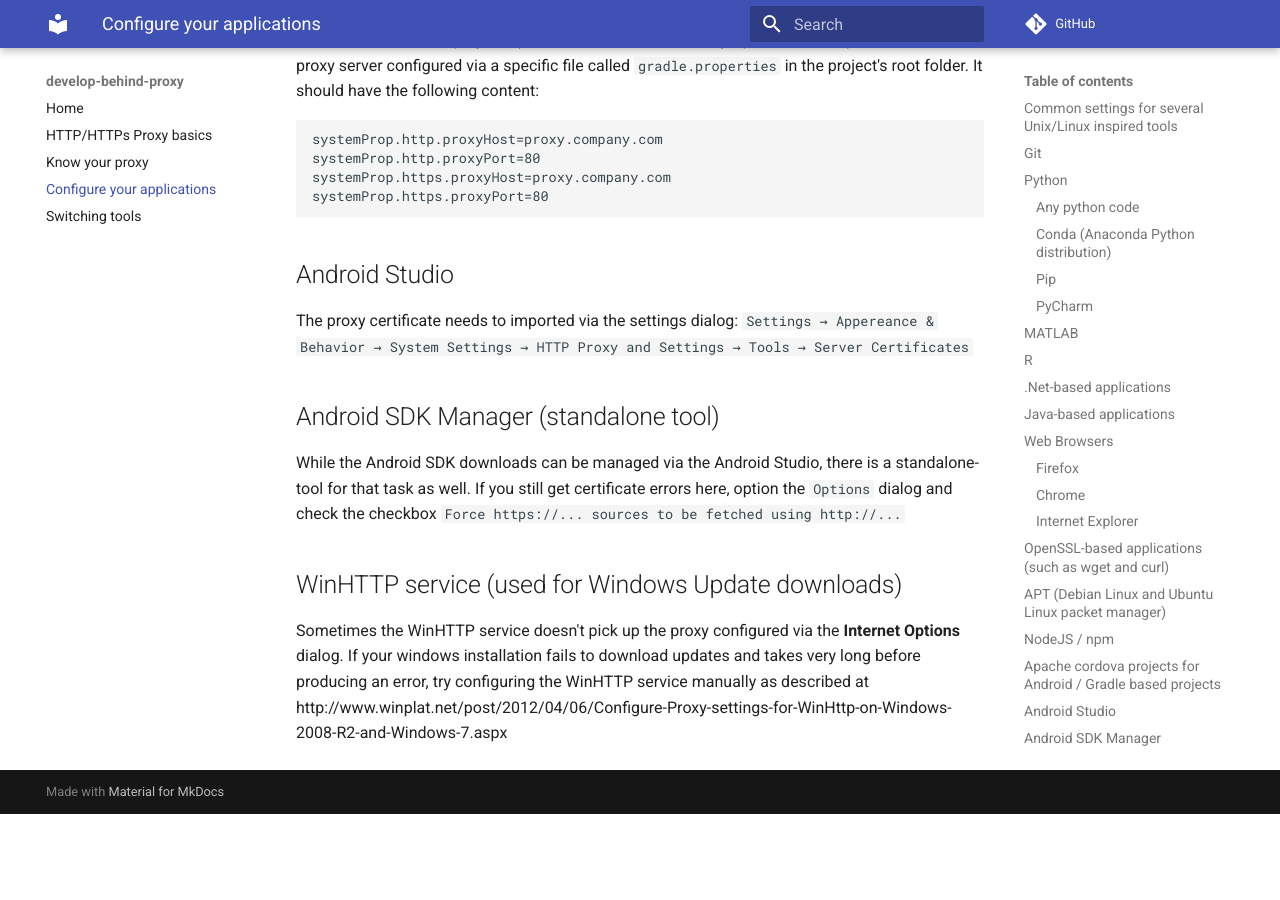
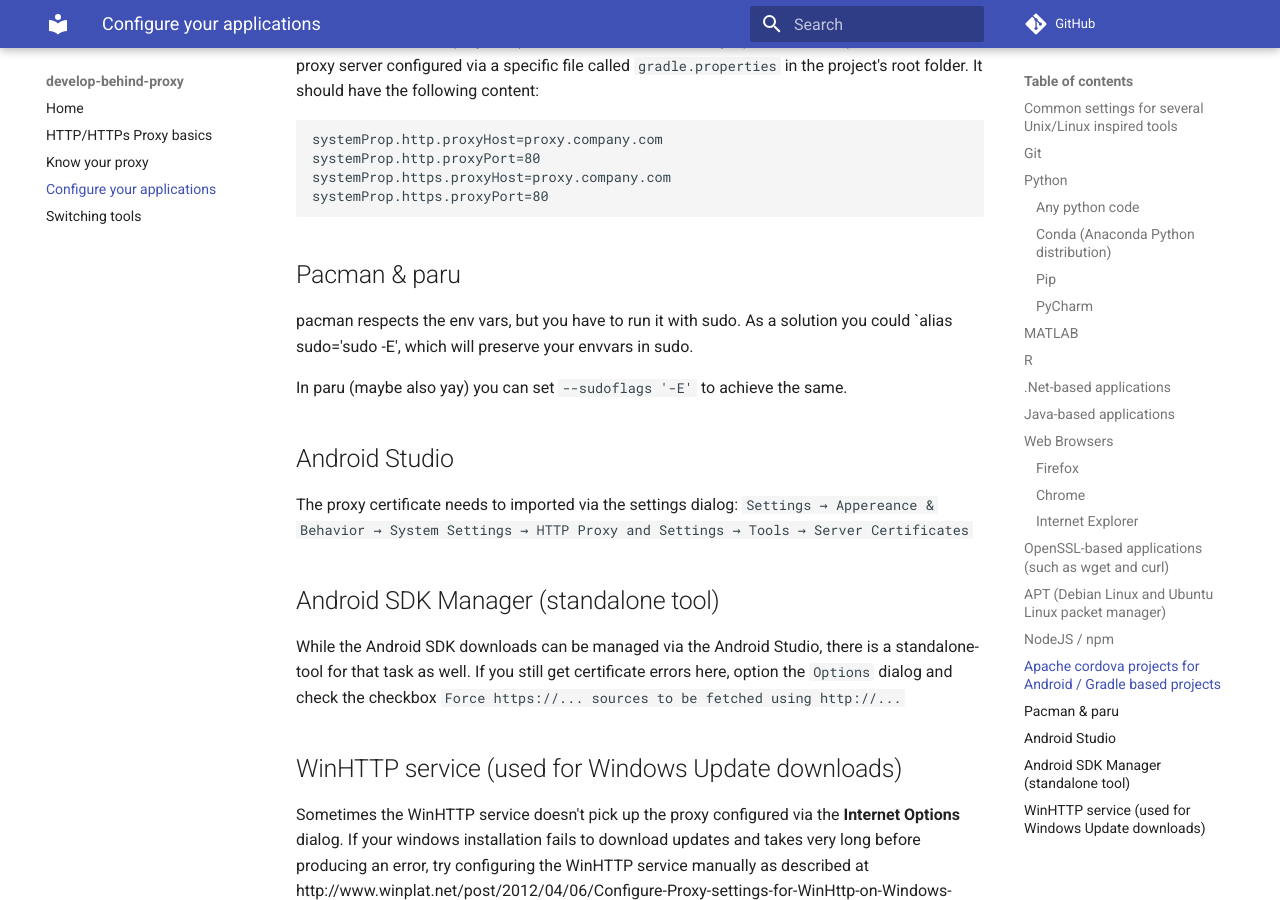
Before and after one commit to smarie/develop-behind-proxy, an MkDocs documentation site: the page built from docs/configure_apps.md, in a window 1280 px wide and 900 px high, scrolled down 6201 px. Built offline with MkDocs 1.6.1 and Material for MkDocs 9.7.7, drawn with Linux system fonts in a browser that asks for light colours; comment, search, counter and statistics services are not loaded; old or Windows-style settings are respelled for this version of MkDocs; before the commit the page ends 7015 px from its top, so only the background shows below that.

Commit message:
feat(app): pacman, paru, yay

````diff
--- a/docs/configure_apps.md
+++ b/docs/configure_apps.md
@@ -205,6 +205,13 @@
 systemProp.https.proxyPort=80
 ```
 
+## Pacman & paru
+
+pacman respects the env vars, but you have to run it with sudo.
+As a solution you could `alias sudo='sudo -E', which will preserve your envvars in sudo.
+
+In paru (maybe also yay) you can set `--sudoflags '-E'` to achieve the same.
+
 ## Android Studio
 
 The proxy certificate needs to imported via the settings dialog: `Settings → Appereance & Behavior → System Settings → HTTP Proxy and Settings → Tools → Server Certificates`
````
